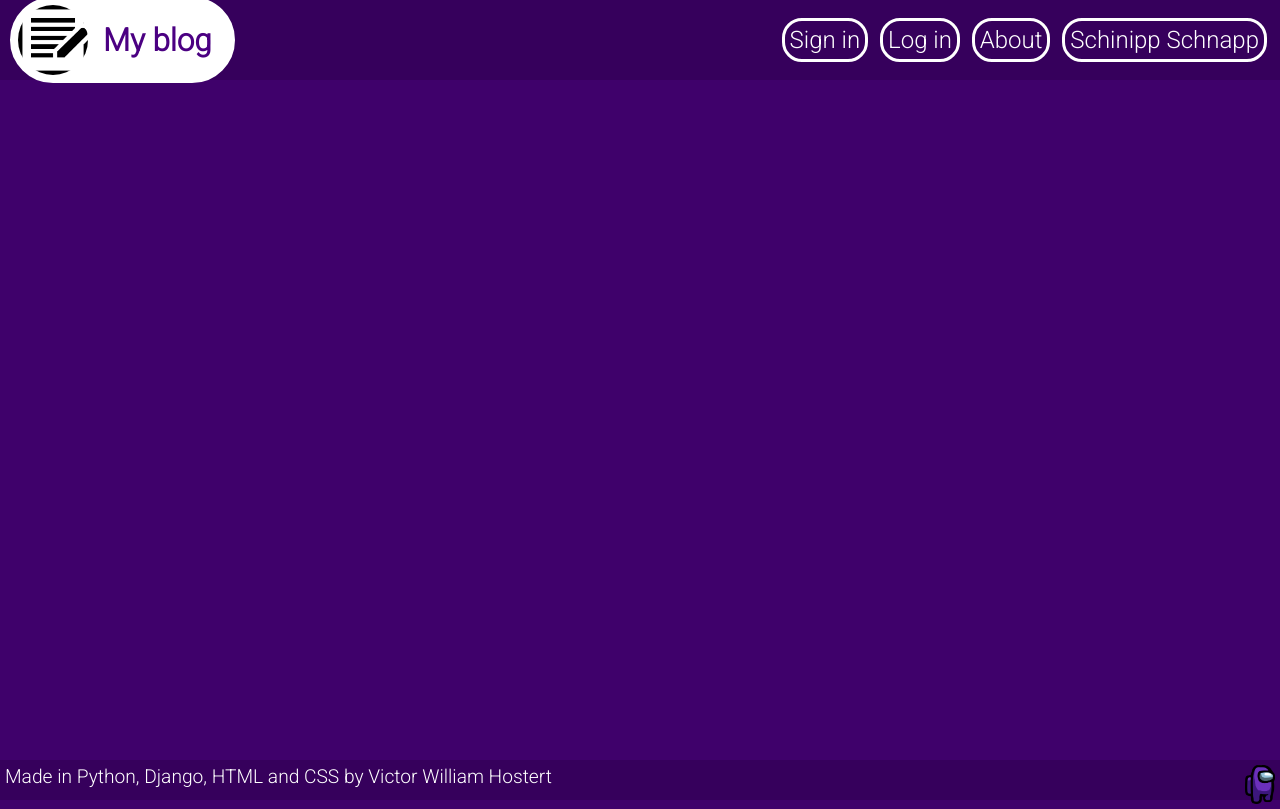
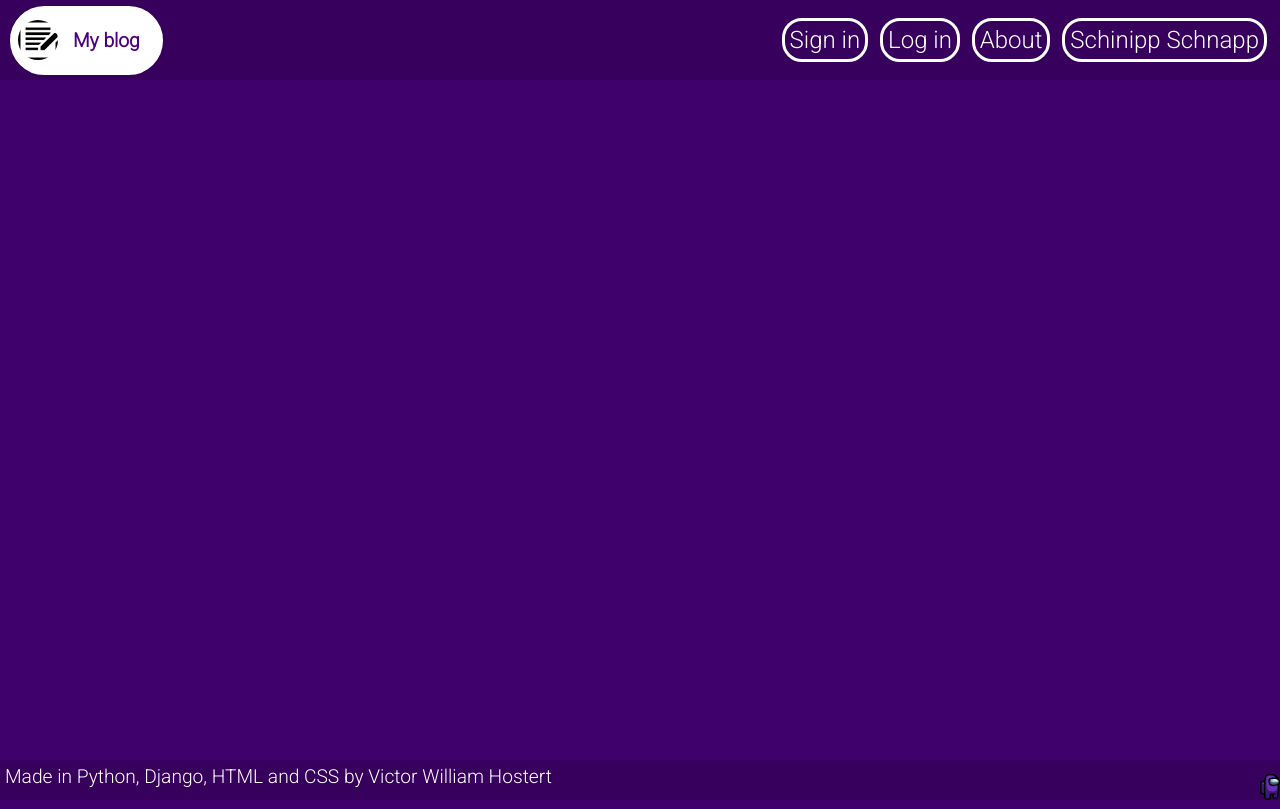
Before and after one commit to victorhostert/Django-Blog-Project, a Django app: page / in a window 1280 px wide. Run offline with Django 3.2, Linux system fonts and the light colour scheme; data that the repository does not hold is empty.

Commit message:
style: Changes in style

```diff
--- a/assets/static/styles.css
+++ b/assets/static/styles.css
@@ -21,6 +21,7 @@ li{
 .header img{
     max-width: 70px;
     border-radius: 50px;
+    max-height: 40px;
 }
 .header{
     padding: 10px;
@@ -49,7 +50,7 @@ li{
 .logo h1{
     padding: 15px;
     font-weight: bolder;
-    font-size: 1.3em;
+    font-size: 0.8em;
     color: indigo;
 }
 .footer{
@@ -61,8 +62,11 @@ li{
     background-color: #36005C;
     font-size: 0.8em;
 }
-.footer img{
-    max-width: 30px;
+.wrapper img{
+    max-width: 20px;
+    position: absolute;
+    bottom: 0;
+    right: 0;
 }
 .wrapper{
     overflow: auto;
--- a/assets/templates/base.html
+++ b/assets/templates/base.html
@@ -46,13 +46,13 @@
         <div class="wrapper">
             {% block 'content' %}
             {% endblock 'content' %}
+            <a href="https://www.youtube.com/watch?v=grd-K33tOSM"><img src="{% static 'footer.png' %}" alt="sus"></a>
         </div>
     </main>
     <div class="footer">
         <footer>
             <p>Made in Python, Django, HTML and CSS by Victor William Hostert</p>
         </footer>
-        <a href="https://www.youtube.com/watch?v=grd-K33tOSM"><img src="{% static 'footer.png' %}" alt="sus"></a>
     </div>
 </body>
 </html>
```
